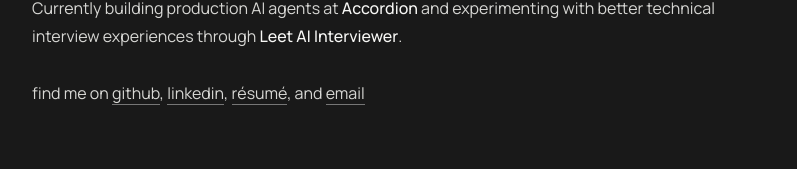
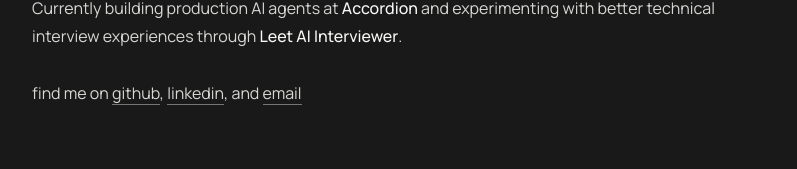
Before and after one commit to karwap22/karwap22.github.io, a plain HTML site: page index.html in a window 1280 px wide. Shown: the part 292-461 px from the top of the page, without its empty margins (241-1038 px from the left). Drawn offline with nearby package versions, Linux system fonts and the light colour scheme.

Commit message:
Remove public resume download

```diff
--- a/index.html
+++ b/index.html
@@ -40,7 +40,7 @@
         <p class="location">Based in India</p>
         <p>I’m an AI and backend engineer building dependable agentic systems and data platforms. I work with custom LLM orchestration, tool calling, RAG, streaming, and cloud-native backend services.</p>
         <p>Currently building production AI agents at <strong>Accordion</strong> and experimenting with better technical interview experiences through <strong>Leet AI Interviewer</strong>.</p>
-        <p class="links">find me on <a href="https://github.com/karwap22" target="_blank" rel="noreferrer">github</a>, <a href="https://www.linkedin.com/in/paawan-karwa" target="_blank" rel="noreferrer">linkedin</a>, <a href="Paawan_Karwa_Resume.pdf" download>résumé</a>, and <a href="mailto:paawankarwa22@gmail.com">email</a></p>
+        <p class="links">find me on <a href="https://github.com/karwap22" target="_blank" rel="noreferrer">github</a>, <a href="https://www.linkedin.com/in/paawan-karwa" target="_blank" rel="noreferrer">linkedin</a>, and <a href="mailto:paawankarwa22@gmail.com">email</a></p>
       </section>
 
       <section id="experience" aria-labelledby="experience-title">
```
Also changed, not shown: 1 other file.
